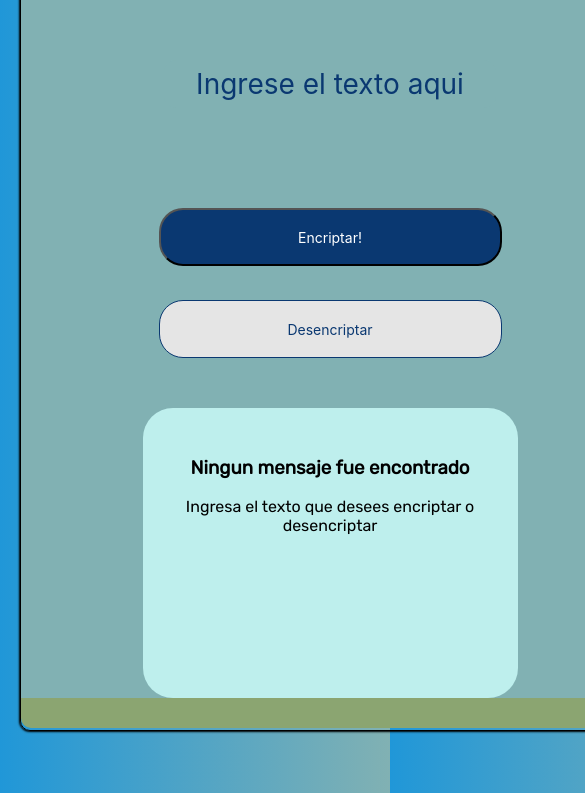
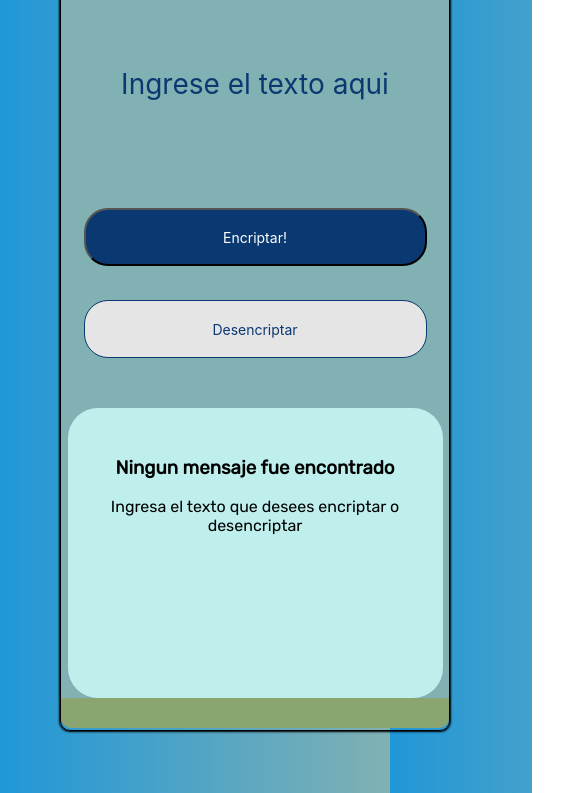
Before and after one commit to Javierlm24/Encriptador-de-Texto, a plain HTML site: page index.html in a window 390 px wide. Shown: the part 111-904 px from the top of the page, 585 px wide, since content can reach past the window. Drawn offline with Linux system fonts and the light colour scheme.

Commit message:
cambios responsive2

```diff
--- a/styles.css
+++ b/styles.css
@@ -175,8 +175,9 @@ footer{
     }
 
     .container {
-        width: 620px;
+        width: 100%;
         height: 100%;
+        margin: 20px 0 0 40px;
     }
 
     .Encrypter{
@@ -197,7 +198,7 @@ footer{
 
     .inputText #text {
         margin: 50px 0 80px;
-        width: 60%;
+        width: 65%;
         align-items: center;
         text-align: center;
     }
```
